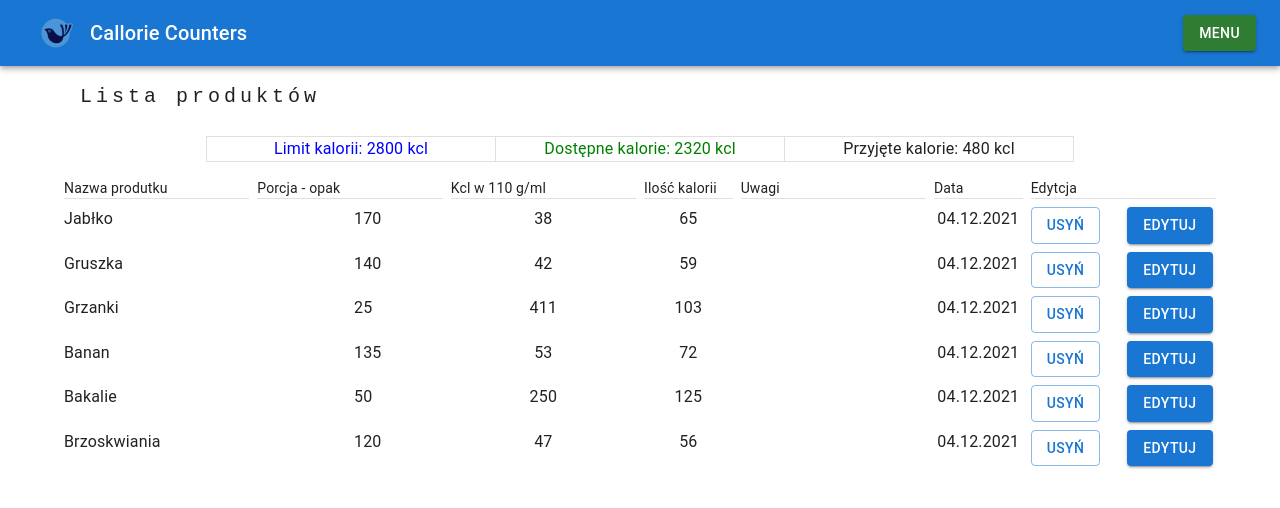
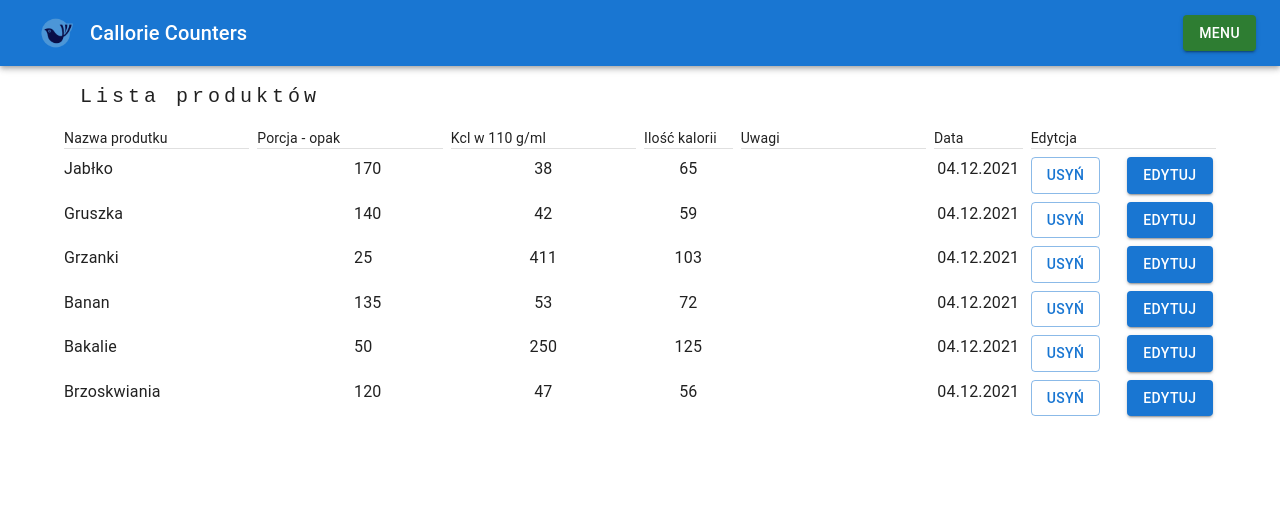
Before and after one commit to DominikPro/Counting-Calories-MERN-App, a React (Create React App) app: page /productList in a window 1280 px wide. Shown: the top 508 px of the page. Built offline with nearby package versions, Linux system fonts and the light colour scheme.

Commit message:
Prop typing, fixing a problem with removing two items with the same id from the stats list

```diff
--- a/src/Components/CalorieCounter/CalorieCounter.jsx
+++ b/src/Components/CalorieCounter/CalorieCounter.jsx
@@ -1,4 +1,5 @@
 import React, { useState, useEffect } from "react";
+import PropTypes from "prop-types";
 //==========================================
 import { useSelector } from "react-redux";
 //==========================================
@@ -71,4 +72,8 @@ const CalorieCounter = ({ dataToCount }) => {
 	);
 };
 
+CalorieCounter.propTypes = {
+	dataToCount: PropTypes.array,
+};
+
 export default CalorieCounter;
--- a/src/Components/CategoryHeader/CategoryHeader.jsx
+++ b/src/Components/CategoryHeader/CategoryHeader.jsx
@@ -1,4 +1,6 @@
 import React from "react";
+import PropTypes from "prop-types";
+//=============================================
 import Typography from "@mui/material/Typography";
 import Divider from "@mui/material/Divider";
 
@@ -13,4 +15,8 @@ const CategoryHeader = ({ title }) => {
 	);
 };
 
+CategoryHeader.propTypes = {
+	title: PropTypes.string,
+};
+
 export default CategoryHeader;
--- /dev/null
+++ b/src/Components/EditDialogWindow/EditDialogWindow.jsx
@@ -0,0 +1,104 @@
+import React, { useState } from "react";
+import PropTypes from "prop-types";
+import Grid from "@mui/material/Grid";
+import Button from "@mui/material/Button";
+import Avatar from "@mui/material/Avatar";
+import List from "@mui/material/List";
+import ListItem from "@mui/material/ListItem";
+import ListItemAvatar from "@mui/material/ListItemAvatar";
+import ListItemText from "@mui/material/ListItemText";
+import DialogTitle from "@mui/material/DialogTitle";
+import Dialog from "@mui/material/Dialog";
+import PersonIcon from "@mui/icons-material/Person";
+import AddIcon from "@mui/icons-material/Add";
+import Typography from "@mui/material/Typography";
+import { blue } from "@mui/material/colors";
+
+const emails = ["username@gmail.com", "user02@gmail.com"];
+
+function SimpleDialog(props) {
+	const { onClose, selectedValue, open } = props;
+
+	const handleClose = () => {
+		onClose(selectedValue);
+	};
+
+	const handleListItemClick = (value) => {
+		onClose(value);
+	};
+
+	return (
+		<Dialog onClose={handleClose} open={open}>
+			<DialogTitle>Edycja roduktu:</DialogTitle>
+			<List sx={{ pt: 0 }}>
+				<Button size="small" variant="outlined" onClick={() => handleListItemClick()}>
+					Zapisz
+				</Button>
+
+				{/* {emails.map((email) => (
+					<ListItem
+						button
+						onClick={() => handleListItemClick(email)}
+						key={email}
+					>
+						<ListItemAvatar>
+							<Avatar
+								sx={{
+									bgcolor: blue[100],
+									color: blue[600],
+								}}
+								>
+								<PersonIcon />
+								</Avatar>
+								</ListItemAvatar>
+								<ListItemText primary={email} />
+								</ListItem>
+							))} */}
+			</List>
+		</Dialog>
+	);
+}
+
+SimpleDialog.propTypes = {
+	onClose: PropTypes.func.isRequired,
+	open: PropTypes.bool.isRequired,
+	selectedValue: PropTypes.string.isRequired,
+};
+//===============================================================================================================
+
+export default function EditDialogWindow() {
+	const [open, setOpen] = useState(false);
+	const [selectedValue, setSelectedValue] = useState(emails[1]);
+
+	const handleClickOpen = () => {
+		setOpen(true);
+	};
+
+	const handleClose = (value) => {
+		setOpen(false);
+		setSelectedValue(value);
+	};
+
+	// return (
+	// 	<div>
+	// 		<Typography variant="subtitle1" component="div">
+	// 			Selected: {selectedValue}
+	// 		</Typography>
+	// 		<br />
+	// 		<Button variant="outlined" onClick={handleClickOpen}>
+	// 			Edytuj
+	// 		</Button>
+	// 		<SimpleDialog selectedValue={selectedValue} open={open} onClose={handleClose} />
+	// 	</div>
+	// );
+
+	return (
+		<>
+			<Button open={open} onClick={handleClickOpen} variant="contained">
+				Edytuj
+			</Button>
+
+			<SimpleDialog selectedValue={selectedValue} open={open} onClose={handleClose} />
+		</>
+	);
+}
--- a/src/Components/GoToButton/GoToButton.jsx
+++ b/src/Components/GoToButton/GoToButton.jsx
@@ -1,4 +1,5 @@
 import React from "react";
+import PropTypes from "prop-types";
 import { Link } from "react-router-dom";
 //=============================================
 import Button from "@mui/material/Button";
@@ -12,15 +13,21 @@ const GoToButton = ({ goToButtonName, to }) => {
 				to={to}
 				component={Link}
 				size="small"
+				variant="outlined"
 				onClick={(e) => {
 					console.log("Przejdź");
 				}}
-				variant="outlined"
 			>
 				{goToButtonName}
 			</Button>
 		</Box>
 	);
 };
+GoToButton.propTypes = {
+	goToButtonName: PropTypes.string,
+	to: PropTypes.string,
+};
 
 export default GoToButton;
+// ddc46149 - d6f3 - 4324 - 9f17 - bb42575d39c8
+// ddc46149 - d6f3 - 4324 - 9f17 - bb42575d39c8
--- a/src/Components/Item/Item.jsx
+++ b/src/Components/Item/Item.jsx
@@ -1,8 +1,11 @@
 import React from "react";
+import PropTypes from "prop-types";
 //=============================================
 import { useDispatch } from "react-redux";
 import { removeCaloris } from "../../Redux/actions/caloriesActions";
 import { removeProduct } from "../../Redux/actions/productActions";
+//=============================================
+import EditDialogWindow from "../EditDialogWindow/EditDialogWindow";
 //=============================================
 import { Typography, Button, Grid } from "@mui/material/";
 //=============================================
@@ -45,11 +48,23 @@ const Item = (props) => {
 					Usyń
 				</Button>
 			</Grid>
+			{/* <Grid item xs={1}>
+				<Button variant="contained">Edytuj</Button>
+			</Grid> */}
 			<Grid item xs={1}>
-				<Button variant="contained">Edytuj</Button>
+				<EditDialogWindow />
 			</Grid>
 		</>
 	);
 };
 
+Item.propTypes = {
+	listType: PropTypes.string,
+	productId: PropTypes.number,
+	name: PropTypes.string,
+	portion: PropTypes.number,
+	amountOfKclIn100g: PropTypes.number,
+	remarks: PropTypes.string,
+	date: PropTypes.string,
+};
 export default Item;
--- a/src/Components/SelectDate/SelectDate.jsx
+++ b/src/Components/SelectDate/SelectDate.jsx
@@ -1,4 +1,5 @@
 import React, { useState, useEffect } from "react";
+import PropTypes from "prop-types";
 //=============================================
 import { useSelector } from "react-redux";
 //=============================================
@@ -42,7 +43,9 @@ const SelectDate = ({ dateSelected, setDateSelected }) => {
 					>
 						{datesAvailable ? (
 							distinctDate.map((date) => (
-								<MenuItem value={date}>{date}</MenuItem>
+								<MenuItem key={date} value={date}>
+									{date}
+								</MenuItem>
 							))
 						) : (
 							<MenuItem>Brak wpisów</MenuItem>
@@ -54,4 +57,8 @@ const SelectDate = ({ dateSelected, setDateSelected }) => {
 	);
 };
 
+SelectDate.propTypes = {
+	dateSelected: PropTypes.array,
+	setDateSelected: PropTypes.func,
+};
 export default SelectDate;
--- a/src/Components/Table/Table.jsx
+++ b/src/Components/Table/Table.jsx
@@ -1,5 +1,9 @@
 import React from "react";
+import PropTypes from "prop-types";
 //=============================================
+import { v4 as uuidv4 } from "uuid";
+//=============================================
+import EditDialogWindow from "../EditDialogWindow/EditDialogWindow";
 import { Grid } from "@mui/material/";
 import CategoryHeader from "../CategoryHeader/CategoryHeader";
 import Item from "../Item/Item";
@@ -16,7 +20,7 @@ const Table = ({ data, col1Title, col2Title, col3Title, col4Title, col5Title, co
 			return (
 				<>
 					<Grid container spacing={1}>
-						<CalorieCounter dataToCount={data} />
+						{/* <CalorieCounter dataToCount={data} /> */}
 						<Grid item xs={2}>
 							<CategoryHeader title={col1Title} />
 						</Grid>
@@ -45,7 +49,7 @@ const Table = ({ data, col1Title, col2Title, col3Title, col4Title, col5Title, co
 								<Item
 									listType={item.listType}
 									date={item.date}
-									key={item.id}
+									key={uuidv4()}
 									productId={item.id}
 									name={item.name}
 									portion={item.defaultPortion}
@@ -73,4 +77,15 @@ const Table = ({ data, col1Title, col2Title, col3Title, col4Title, col5Title, co
 	}
 };
 
+Table.propTypes = {
+	data: PropTypes.array,
+	col1Title: PropTypes.string,
+	col2Title: PropTypes.string,
+	col3Title: PropTypes.string,
+	col4Title: PropTypes.string,
+	col5Title: PropTypes.string,
+	col6Title: PropTypes.string,
+	col7Title: PropTypes.string,
+};
+
 export default Table;
--- a/src/Pages/AddCalorie.jsx
+++ b/src/Pages/AddCalorie.jsx
@@ -1,6 +1,7 @@
 import React, { useState, useRef } from "react";
 //=============================================
 import dayjs from "dayjs";
+import { v4 as uuidv4 } from "uuid";
 //=============================================
 import { useDispatch, useSelector } from "react-redux";
 import { addCalories } from "../Redux/actions/caloriesActions";
@@ -35,11 +36,12 @@ const AddCalorie = () => {
 			...prevState,
 			date: actDate,
 			listType: "Statistic",
+			id: uuidv4(),
 		}));
 	};
 
 	const handleChange = (e) => {
-		const { name, value } = e.target;
+		const { name, value, id } = e.target;
 		setselectedProduct((prevState) => ({
 			...prevState,
 			[name]: value,
--- a/src/Pages/Statistic.jsx
+++ b/src/Pages/Statistic.jsx
@@ -9,16 +9,17 @@ import { Container } from "@mui/material/";
 import Header from "../Components/Header/Header";
 import Table from "../Components/Table/Table";
 import SelectDate from "../Components/SelectDate/SelectDate";
-// import CalorieCounter from "../Components/CalorieCounter/CalorieCounter";
+import CalorieCounter from "../Components/CalorieCounter/CalorieCounter";
 //=============================================
 
 const Statistic = () => {
-	const [dateSelected, setDateSelected] = useState("");
+	const [dateSelected, setDateSelected] = useState([]);
 
 	return (
 		<>
 			<Container maxWidth="lg">
 				<Header title="Statystyki" size={20} />
+				<CalorieCounter dataToCount={dateSelected} />
 				<SelectDate setDateSelected={setDateSelected} dateSelected={dateSelected} />
 				{/* <CalorieCounter dataToCount={dateSelected} /> */}
 				<Table
```
Also changed, not shown: src/Components/Header/Header.jsx (+7 -0 lines), src/Components/Navigation/Navigation.jsx (+1 -9 lines), src/Components/SerchedItem/SerchedItem.jsx (+8 -0 lines).
